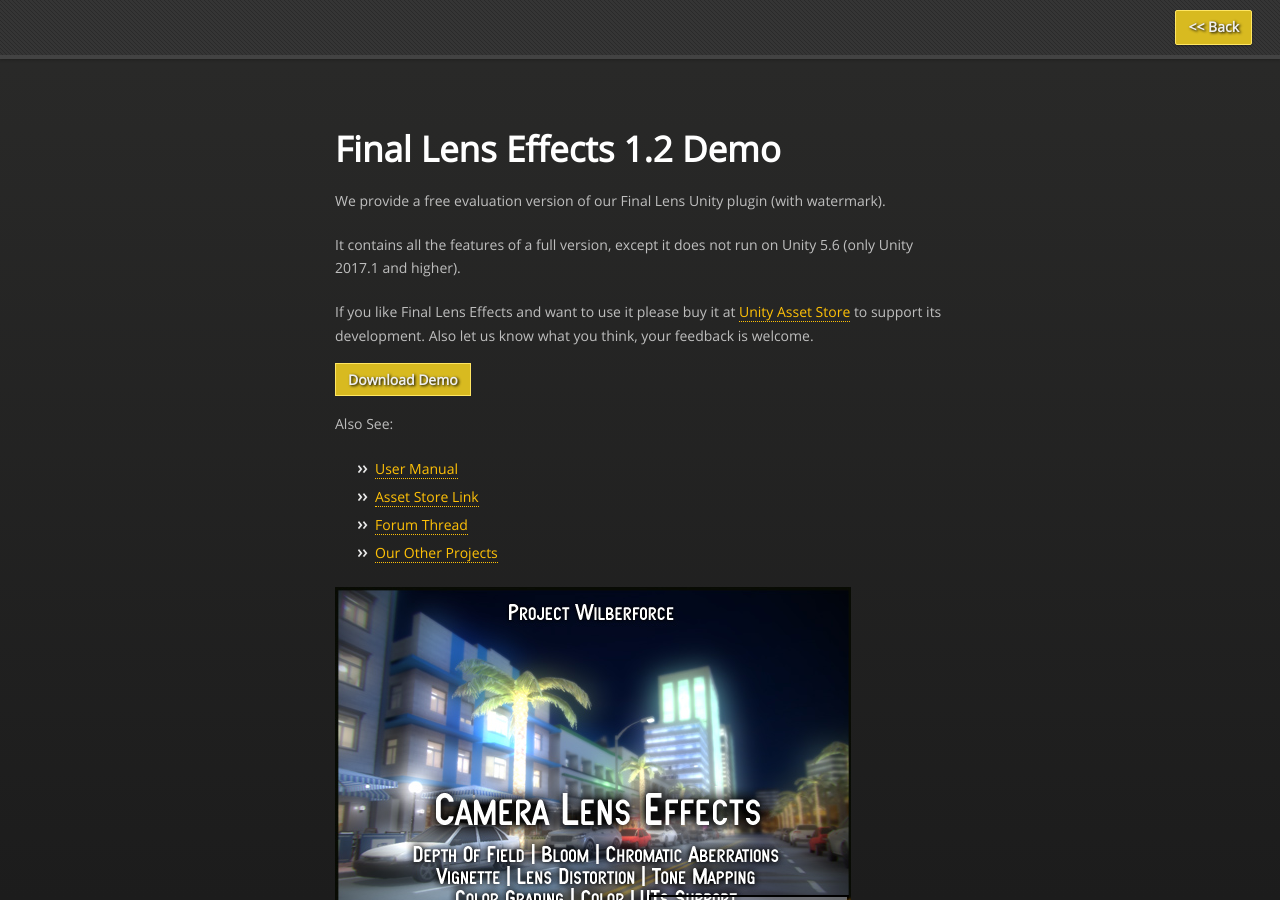
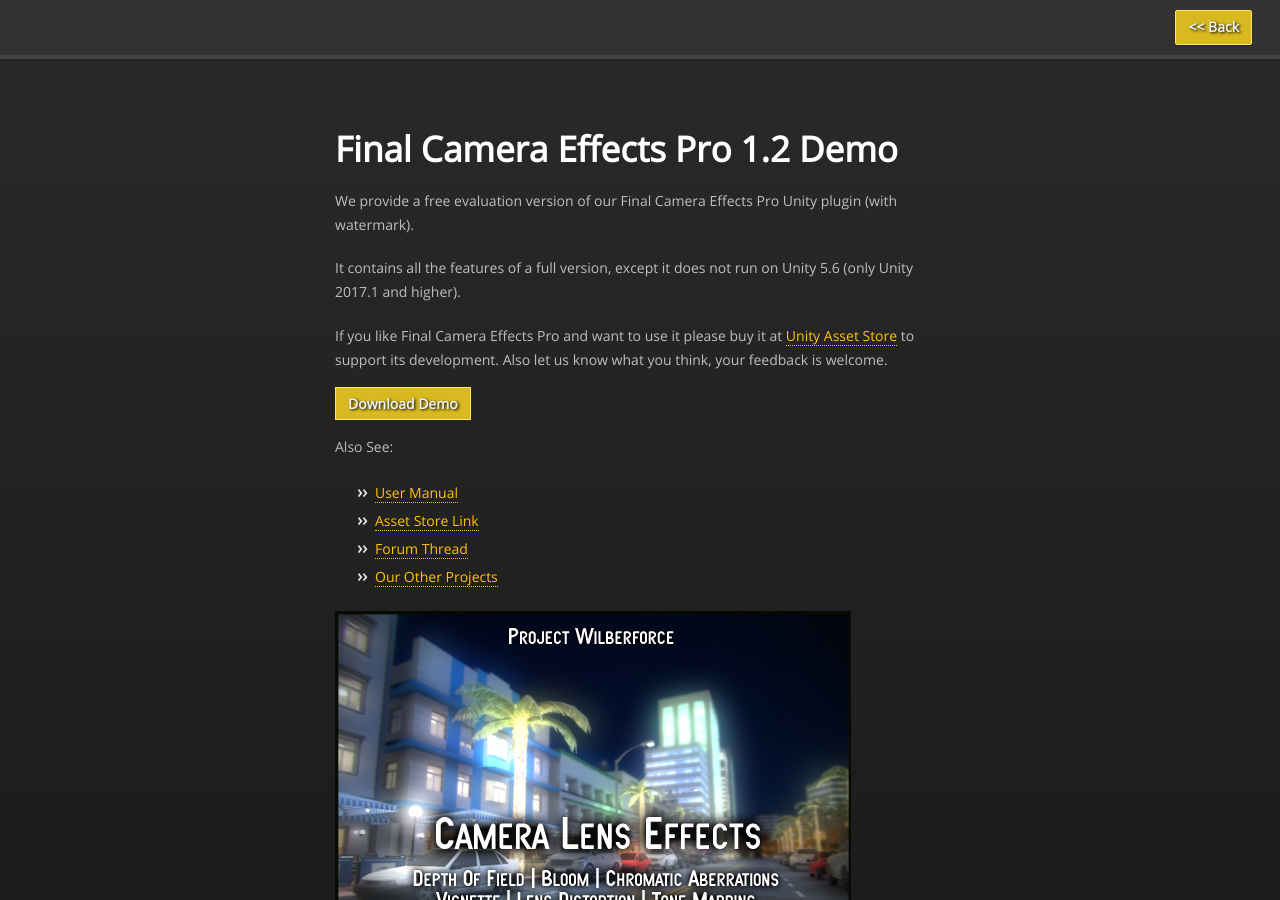
Before and after one commit to projectwilberforce/projectwilberforce.github.io, a Jekyll site: the page built from cameralens/demo/index.md, in a window 1280 px wide and 900 px high. Built offline with Jekyll 4.4.1, drawn with Linux system fonts in a browser that asks for light colours; nearby versions of some CDN libraries.

Commit message:
final lens rename fix

```diff
--- a/cameralens/demo/index.md
+++ b/cameralens/demo/index.md
@@ -3,13 +3,13 @@ layout: vaodemo
 title: Final Lens Effects Unity Plugin Demo
 ---
 
-# Final Lens Effects 1.2 Demo
+#  Final Camera Effects Pro 1.2 Demo
 
-We provide a free evaluation version of our Final Lens Unity plugin (with watermark).
+We provide a free evaluation version of our  Final Camera Effects Pro Unity plugin (with watermark).
 
 It contains all the features of a full version, except it does not run on Unity 5.6 (only Unity 2017.1 and higher).
 
-If you like Final Lens Effects and want to use it please buy it at [Unity Asset Store](http://u3d.as/Sgg) to support its development. Also let us know what you think, your feedback is welcome.
+If you like  Final Camera Effects Pro and want to use it please buy it at [Unity Asset Store](http://u3d.as/Sgg) to support its development. Also let us know what you think, your feedback is welcome.
 
 <a href="https://projectwilberforce.github.io/cameralens/demo/CameraLensEffects_1_2_Demo.unitypackage" class="downloadbtn">Download Demo</a>
 
```
Also changed, not shown: cameralens/manual/index.md (+1 -1 lines).
